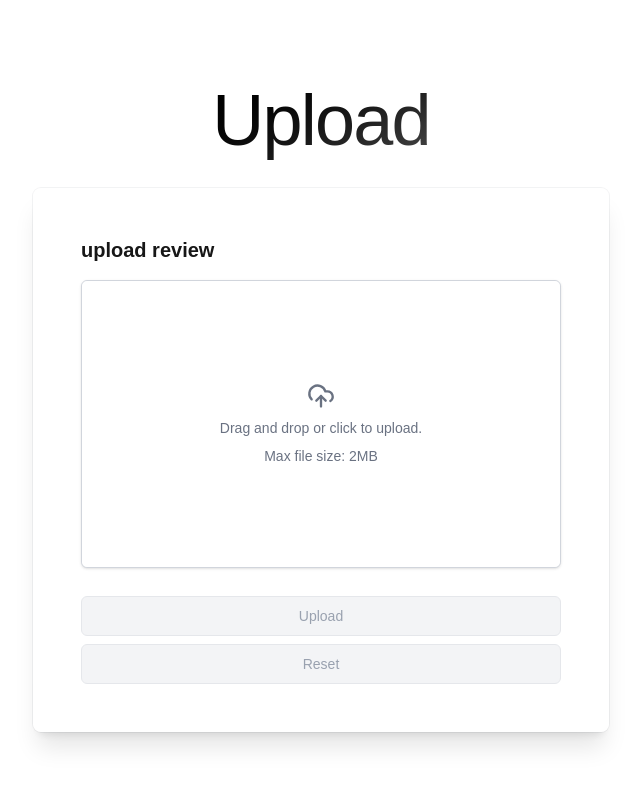
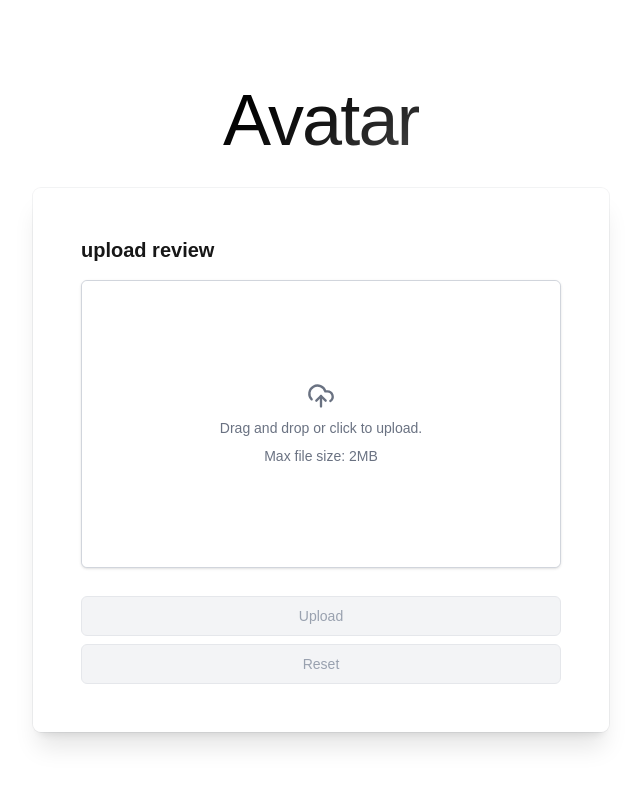
Before and after one commit to soeparnocorp/upload, a Next.js app: page / in a window 1280 px wide. Shown: the top 786 px of the page, without its empty margins (319-960 px from the left). Built offline with nearby package versions, Linux system fonts and the light colour scheme.

Commit message:
Change heading from 'Upload' to 'Avatar'

```diff
--- a/src/app/page.tsx
+++ b/src/app/page.tsx
@@ -7,7 +7,7 @@ export default function Home() {
     <main className="relative flex min-h-screen flex-col items-center justify-center">
       <Toaster />
       <h1 className="pt-4 pb-8 bg-gradient-to-br from-black via-[#171717] to-[#575757] bg-clip-text text-center text-4xl font-medium tracking-tight text-transparent md:text-7xl">
-        Upload
+        Avatar
       </h1>
       <div className="bg-white/30 p-12 shadow-xl ring-1 ring-gray-900/5 rounded-lg backdrop-blur-lg max-w-xl mx-auto w-full">
         <Uploader />
```
